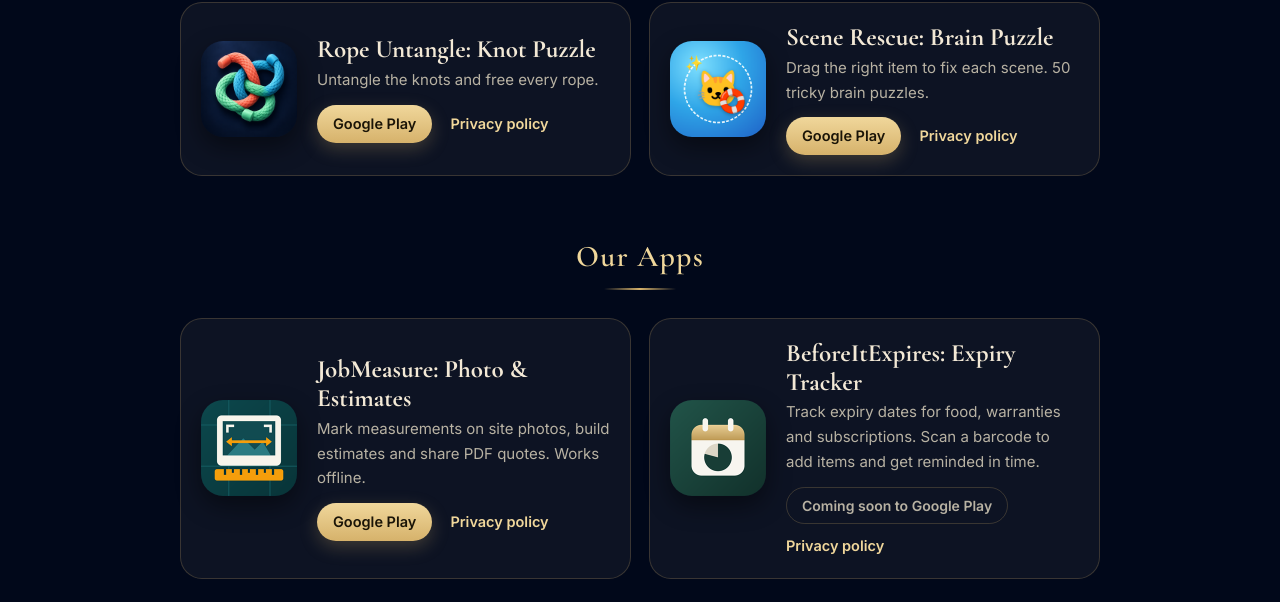
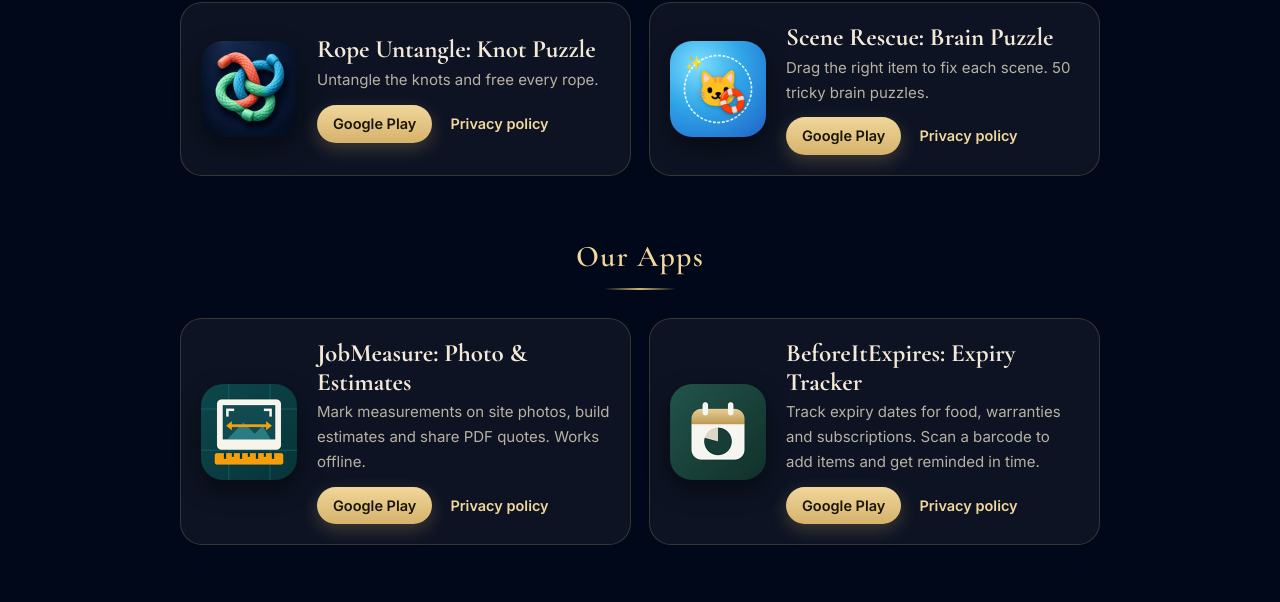
Before and after one commit to asufian97/asufian97.github.io, a plain HTML site: page index.html in a window 1280 px wide. Shown: the part 1264-1866 px from the top of the page. Drawn offline with nearby package versions, Linux system fonts and the light colour scheme.

Commit message:
Link BeforeItExpires to its Google Play page
Co-Authored-By: Claude Opus 5.5 <noreply@anthropic.com>

```diff
--- a/index.html
+++ b/index.html
@@ -146,7 +146,7 @@
             <h3>BeforeItExpires: Expiry Tracker</h3>
             <p>Track expiry dates for food, warranties and subscriptions. Scan a barcode to add items and get reminded in time.</p>
             <div class="links">
-              <span class="soon">Coming soon to Google Play</span>
+              <a class="play" href="https://play.google.com/store/apps/details?id=com.stillwavestudio.beforeitexpires">Google Play</a>
               <a href="beforeitexpire-privacy/">Privacy policy</a>
             </div>
           </div>
```
